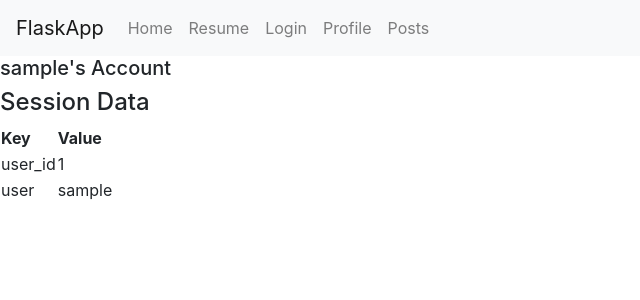
After one commit to danieldan0/flask-app-lab, a Flask app: page /user/account in a window 1280 px wide. The commit adds this page. Shown: the top 300 px of the page, without its empty margins (0-640 px from the left). Run offline with Flask 3, Linux system fonts and the light colour scheme; the visitor is signed in with stand-in values (Sample User, id 1); tables that the repository leaves empty hold one stand-in row (values such as "Sample post"); some libraries are stand-ins or nearby versions.

Commit message:
Set up new login, account page

```diff
--- /dev/null
+++ b/app/users/templates/users/account.html
@@ -0,0 +1,29 @@
+{% extends 'base.html' %}
+
+{% block title %} Account {% endblock %}
+{% block content %}
+{% if user %}
+<div class="container-fluid">
+    <div class="row">
+        <h5>{{user.username}}'s Account</h5>
+    </div>
+    <div class="row">
+        <h4>Session Data</h4>
+    </div>
+    <div class="row">
+        <table>
+            <tr>
+                <th>Key</th>
+                <th>Value</th>
+            </tr>
+            {% for key, value in session.items() %}
+            <tr>
+                <td>{{key}}</td>
+                <td>{{value}}</td>
+            </tr>
+            {% endfor %}
+        </table>
+    </div>
+</div>
+{% endif %}
+{% endblock %}
--- a/app/users/templates/users/profile.html
+++ b/app/users/templates/users/profile.html
@@ -12,7 +12,7 @@
 <div class="container-fluid">
     <div class="row">
         <div class="col-md-8">
-            <h1>Ласкаво просимо до сторінки 👤{{ session.user }}</h1>
+            <h1>Ласкаво просимо до сторінки 👤{{ session.user.username }}</h1>
             <p>Тут ви можете отримати інформацію чи вийти з системи</p>
             <a href="{{ url_for('users.logout') }}" class="btn btn-primary">Вийти</a>
         </div>
--- a/app/users/templates/users/register.html
+++ b/app/users/templates/users/register.html
@@ -2,7 +2,7 @@
 
 {% from 'form_macros.html' import render_field %}
 
-{% block title %} Add post {% endblock %}
+{% block title %} Register {% endblock %}
 
 {% block content %}
 <div class="container mt-5">
--- a/app/users/views.py
+++ b/app/users/views.py
@@ -1,7 +1,7 @@
 from flask import request, redirect, url_for, render_template, abort, flash, session, make_response
 from . import user_bp
 from datetime import timedelta
-from .forms import RegistrationForm
+from .forms import RegistrationForm, LoginForm
 from .models import User
 from app import db
 
@@ -19,26 +19,39 @@ def admin():
     print(to_url)
     return redirect(to_url)
 
-@user_bp.route("/login")
+@user_bp.route("/login", methods=["GET", "POST"])
 def login():
-    return render_template("login.html")
+    form = LoginForm()
+    if form.validate_on_submit():
+        email = form.email.data
+        password = form.password.data
+        user = User.query.filter_by(email=email).first()
+        if user and user.check_password(password):
+            session["user_id"] = user.id
+            session["user"] = user.username
+            return redirect(url_for("users.account"))
+        else:
+            flash("Login failed. Please check your email and password", "danger")
+            return redirect(url_for("users.login"))
+    return render_template("login.html", form=form)
 
-@user_bp.route("/login", methods=["POST"])
-def login_post():
-    username = request.form.get("username")
-    password = request.form.get("password")
-    if (username == "admin" and password == "admin"):
-        session["user"] = username
-        flash("Successful login")
-        return redirect(url_for("users.profile"))
-    else:
-        flash("Invalid username or password")
-        return redirect(url_for("users.login"))
+@user_bp.route("/account")
+def account():
+    if session.get("user_id") is not None:
+        user = User.query.get(session["user_id"])
+        return render_template("account.html", user=user)
+    return redirect(url_for("users.login"))
+
+@user_bp.route("/users")
+def users():
+    users = User.query.all()
+    return render_template("users.html", users=users)
 
 @user_bp.route("/profile", methods=["GET", "POST"])
 def profile():
-    if session.get("user") is not None:
-        return render_template("profile.html", cookies=request.cookies.to_dict(), theme=request.cookies.get("theme", "light"))
+    if session.get("user_id") is not None:
+        user = User.query.get(session["user_id"])
+        return render_template("profile.html", user=user, cookies=request.cookies.to_dict(), theme=request.cookies.get("theme", "light"))
     else:
         flash("Session error")
         return redirect(url_for("users.login"))
```
Also changed, not shown: app/users/forms.py (+17 -1 lines), app/users/templates/users/login.html (+8 -4 lines), app/users/templates/users/users.html (added, +32 -0 lines).
